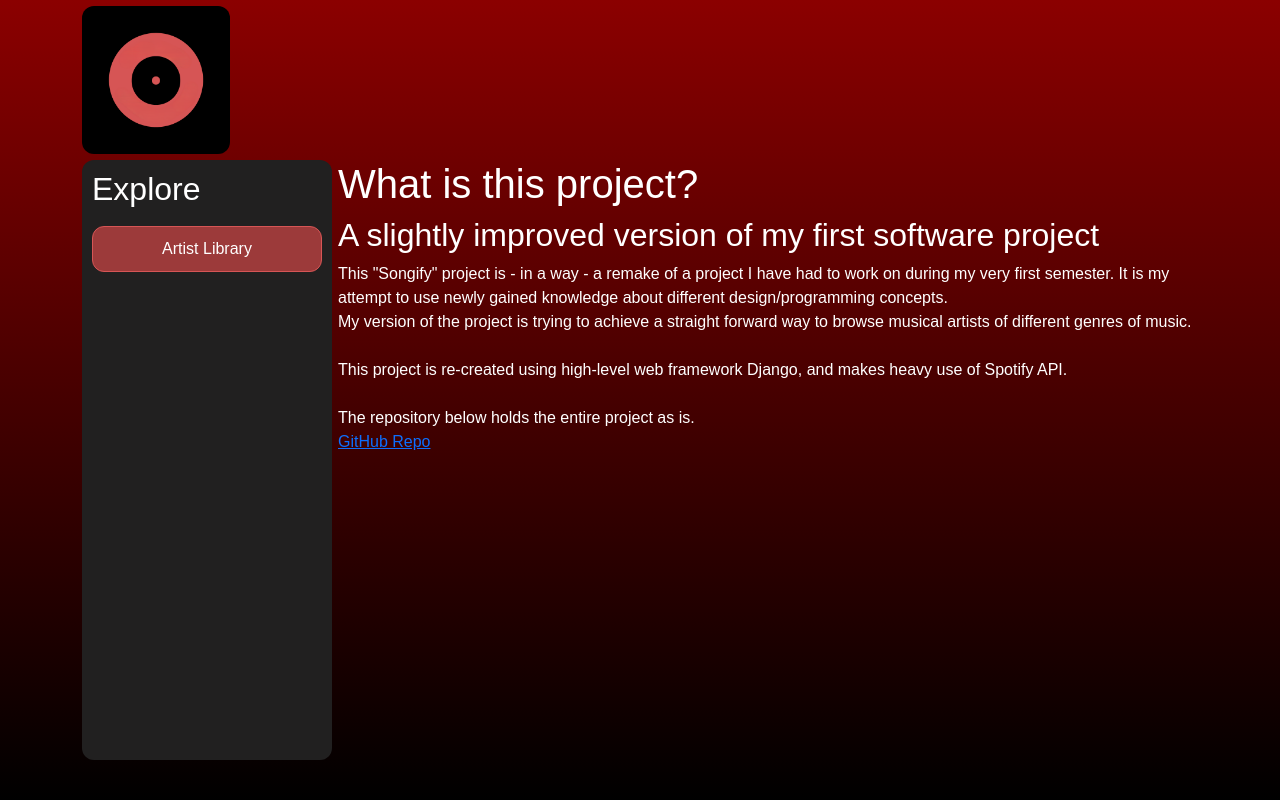
After one commit to nedasadamavicius/web-application, a Django app: page /about in a window 1280 px wide. The commit adds this page. Run offline with Django 5.2, Linux system fonts and the light colour scheme; some libraries are stand-ins or nearby versions.

Commit message:
new: added about page

```diff
--- /dev/null
+++ b/WebProject/WebApplication/static/css/about.css
@@ -0,0 +1,13 @@
+body .container main {
+    grid-area: main;
+    padding-left: 6px;
+    height: auto;
+    max-height: 100vh;
+    max-width: 100%;
+    display: flex;
+    flex-direction: column;
+}
+
+body .container main h1, h2, p {
+    color: white;
+}
--- /dev/null
+++ b/WebProject/WebApplication/templates/WebApplication/about.html
@@ -0,0 +1,16 @@
+{% extends "base.html" %}
+{% load static %}
+
+{% block title %}
+About
+{% endblock %}
+
+{% block individual_css %}
+<link rel="stylesheet" href="{% static 'css/about.css' %}">
+{% endblock %}
+
+{% block content %}
+<h1>What is this project?</h1>
+<h2>A slightly improved version of my first software project</h2>
+<p>This "Songify" project is - in a way - a remake of a project I have had to work on during my very first semester. It is my attempt to use newly gained knowledge about different design/programming concepts. </br> My version of the project is trying to achieve a straight forward way to browse musical artists of different genres of music. </br> </br> This project is re-created using high-level web framework Django, and makes heavy use of Spotify API. </br></br> The repository below holds the entire project as is. </br> <a href="https://github.com/nedasadamavicius/web-application" target="_blank">GitHub Repo</a> </p>
+{% endblock %}
--- a/WebProject/WebApplication/templates/WebApplication/home.html
+++ b/WebProject/WebApplication/templates/WebApplication/home.html
@@ -43,5 +43,5 @@ Home
 {% endblock %}
 
 {% block footer %}
-<a href="">About</a>
+<a href="{% url 'about' %}">About</a>
 {% endblock %}
--- a/WebProject/WebApplication/urls.py
+++ b/WebProject/WebApplication/urls.py
@@ -4,4 +4,5 @@ from . import views
 urlpatterns = [
     path('', views.home_view, name='home'),
     path('artist/<str:id>/', views.artist_view, name='artist'),
+    path('about', views.about_view, name='about')
 ]
--- a/WebProject/WebApplication/views.py
+++ b/WebProject/WebApplication/views.py
@@ -30,3 +30,8 @@ def artist_view(request, id):
     artist = fetch_individual_artist(access_token, id)
 
     return render(request, 'WebApplication/artist.html', {'artist': artist})
+
+
+# About page
+def about_view(request):
+    return render(request, 'WebApplication/about.html')
```
